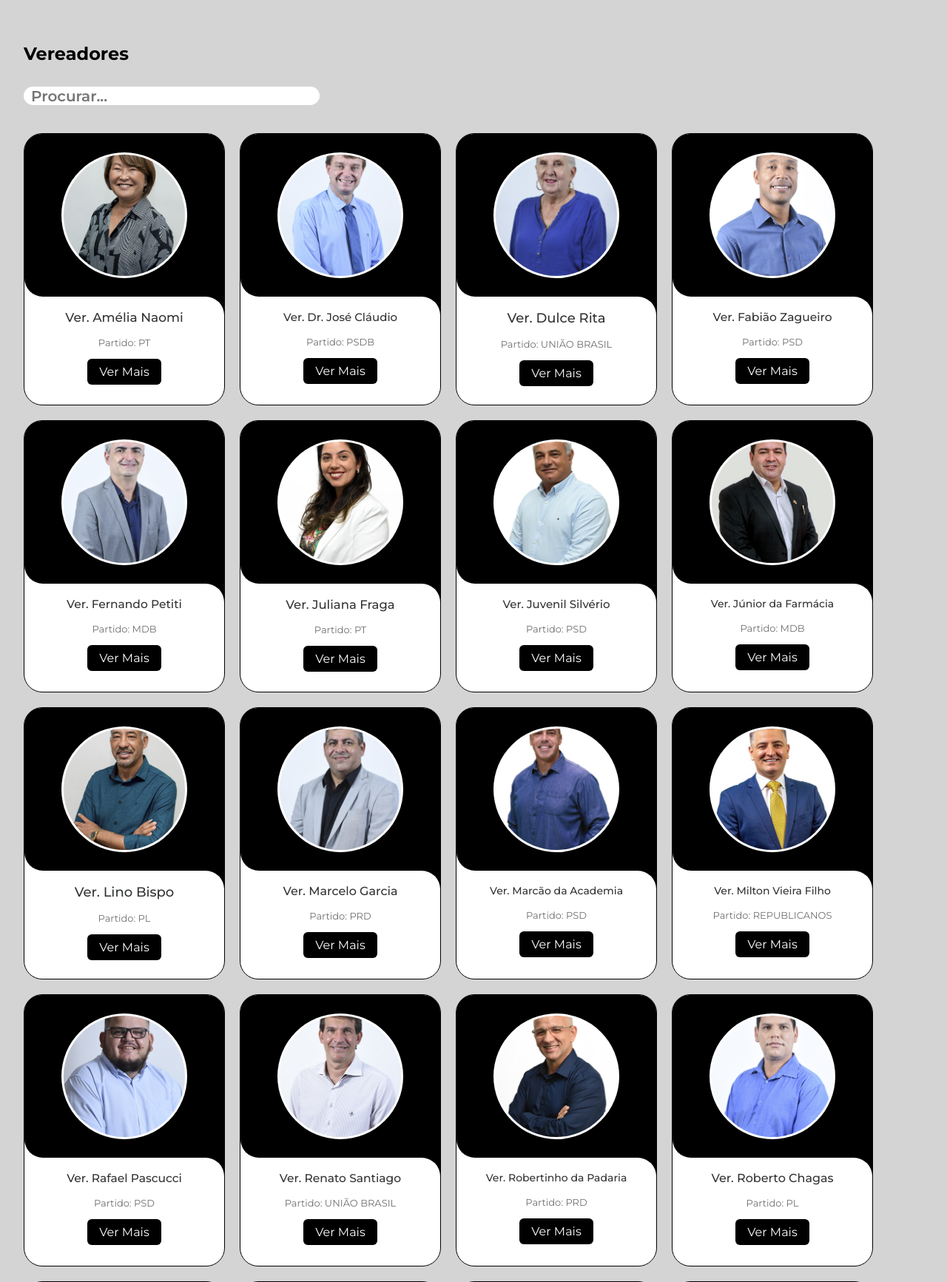
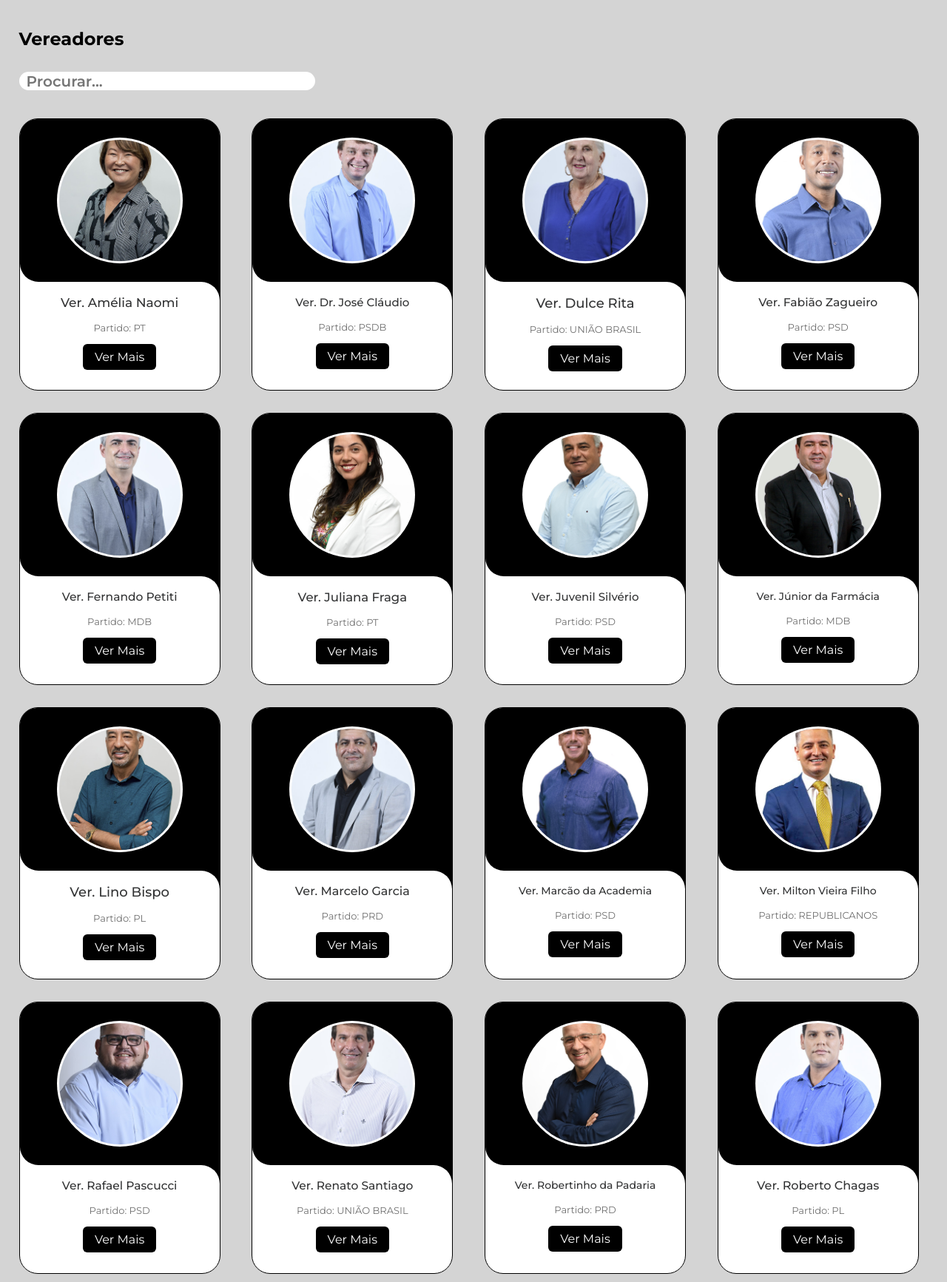
Before and after one commit to AgileKrakens/DemoQuerycy, a Flask app: page /pagina-politicos in a window 1280 px wide. Shown: the part 70-1803 px from the top of the page at 74% size. Run offline with Flask 3, Linux system fonts and the light colour scheme.

Commit message:
Fix card display method in politicos.html and update card search script

```diff
--- a/src/static/css/perfil.css
+++ b/src/static/css/perfil.css
@@ -30,7 +30,8 @@ body {
     text-align: center;
     padding: 20px;
     min-height: 100vh;
-    border-radius: 20px;
+    border-bottom-right-radius: 20px;
+    border-bottom-left-radius: 20px;
 }
 
 .sidebar .foto {
--- a/src/static/css/politicos.css
+++ b/src/static/css/politicos.css
@@ -5,43 +5,102 @@ body {
   overflow-x: hidden;
 }
 
-.flex-container{
+.flex-container {
   display: flex;
   max-width: 100%;
-  padding: 20px 0;
+  padding: 0 2% 5% 2%;
   flex-direction: column;
   justify-content: center;
   align-items: center;
 }
 
-.politicos{
+.politicos {
   min-width: 100%;
-  box-sizing: border-box;
+  align-self: center;
   display: flex;
   justify-content: center;
-  align-self: center;
-
+  align-items: center;
 }
 
-.resultados{
-  display: flex;
-  flex-wrap: wrap;
-  align-self: center;
-  gap: 20px;
+.resultados {
+  display: grid;
+  grid-template-columns: repeat(auto-fit, minmax(240px, 1fr));
+  gap: 30px;
   width: 100%;
-  padding-left: 2.5%;
 }
 
+/* Adiciona o estilo para quando os cards forem filtrados */
+.filtered {
+  display: flex;
+  justify-content: flex-start; /* Alinha os cards à esquerda */
+  flex-wrap: wrap; /* Permite que os cards quebrem linha */
+  gap: 10px; /* Reduz o espaçamento entre os cards */
+  padding-left: 0; /* Remove padding desnecessário */
+  padding-right: 0;
+}
+
+.filtered .card { /* Define a margem entre os cards */
+  flex-basis: calc(25% - 10px); /* Define a largura dos cards como 25% da linha */
+  max-width: 250px; /* Define a largura máxima para os cards */
+}
+
+@media screen and (max-width: 1100px) {
+  .filtered .card {
+    flex-basis: calc(33.33% - 10px); /* Ajuste para telas menores */
+  }
+}
+
+@media screen and (max-width: 768px) {
+  .filtered .card {
+    flex-basis: calc(50% - 10px); /* Ajuste para telas pequenas */
+  }
+}
+
+/* ===============FILTROS=============== */
+.sidebar {
+  display: flex;
+  height: 20vh;
+  min-width: 100%;
+  text-align: justify;
+  align-items: center;
+}
+
+.filtros {
+  display: flex;
+  flex-direction: column;
+  align-items: start;
+  width: 100%;
+  gap: 30px;
+}
+
+.filter-box {
+  font-size: 20px;
+  font-weight: 600;
+  width: 400px;
+  padding: 5px 40px 5px 10px;
+  border: none;
+  box-sizing: border-box;
+  height: 25px;
+  border-radius: 50px;
+}
+
+.no-results {
+  display: none;
+}
+
+/* ===============FILTROS-FIM=============== */
+
 /* ===============CARD=============== */
-.card{
-  background-color: #FFF ;
+.card {
+  background-color: #FFF;
   border-radius: 25px;
   width: 17rem;
   height: 23rem;
   border: solid 1px #000;
   box-shadow: #000;
 }
-.overlay{
+
+.overlay {
   position: absolute;
   height: 100%;
   width: 100%;
@@ -50,25 +109,29 @@ body {
   left: 0;
   top: 0;
 }
-.overlay::before, .overlay::after{
+
+.overlay::before,
+.overlay::after {
   content: '';
   position: absolute;
   right: 0;
   bottom: -40px;
   height: 40px;
   width: 40px;
+}
 
-}
-.overlay::before{
+.overlay::before {
   width: 39px;
   height: 41px;
   background-color: #000;
 }
-.overlay::after{
+
+.overlay::after {
   border-radius: 0 25px 0 0;
   background-color: #FFF;
 }
-.card-image{
+
+.card-image {
   background-color: #FFF;
   position: relative;
   height: 170px;
@@ -77,27 +140,28 @@ body {
   border-radius: 50%;
 }
 
-.card-image .card-img{
+.card-image .card-img {
   height: 100%;
   width: 100%;
   object-fit: cover;
   border-radius: 50%;
 }
 
-.image-content, .card-content{
+.image-content,
+.card-content {
   display: flex;
   flex-direction: column;
   align-items: center;
   padding: 12px 15px;
 }
-.image-content{
+
+.image-content {
   padding: 25px 0;
   row-gap: 5px;
   position: relative;
-
 }
 
-.name{
+.name {
   font-size: 18px;
   font-weight: 500;
   color: #323334;
@@ -106,14 +170,14 @@ body {
   text-wrap: wrap;
 }
 
-.descricao{
+.descricao {
   font-size: 13px;
   color: #707070;
   text-align: center;
   padding-top: 10px;
 }
 
-.button{
+.button {
   border: none;
   font-size: 16px;
   color: white;
@@ -125,72 +189,48 @@ body {
   transition: all 0.3 ease;
 }
 
-.button:hover{
+.button:hover {
   background: #575757;
 }
 /* ===============CARD-FIM=============== */
 
-/* ===============FILTROS===============*/
-.sidebar{
-  display: flex;
-  height: 20vh;
-  min-width: 100dvw;
-  text-align: justify;
-  align-items: center;
-  padding-left: 2.5%;
-}
-
-.filtros{
-  display: flex;
-  flex-direction: column;
-  align-items: start;
-  width: 100%;
-  gap: 30px;
-}
-.filter-box{
-  font-size: 20px;
-  font-weight: 600;
-  width: 400px;
-  padding: 5px 40px 5px 10px;
-  border: none;
-  box-sizing: border-box;
-  height: 25px;
-  border-radius: 50px;
-
-}
-
-.no-results{
-  display: none;
-}
-
-/* ===============FILTROS-FIM===============*/
-
-@media screen and (max-width:1100px){
-  .resultados{
+/* Media Queries para ajustes responsivos */
+@media screen and (max-width: 1100px) {
+  .resultados {
     padding-left: 5%;
     width: 100%;
   }
-  .filtros{
+
+  .filtros {
     padding-left: 2.5%;
   }
+}
 
-}
-@media screen and (max-width: 768px){
-  .sidebar, .filtros, .resultados{
+@media screen and (max-width: 768px) {
+  .sidebar,
+  .filtros,
+  .resultados {
     padding: 0;
   }
-  .filter-box{
+
+  .filter-box {
     width: 70vw;
   }
-  .sidebar{
+
+  .sidebar {
     justify-content: center;
   }
-  .filtros{
+
+  .filtros {
     justify-content: center;
     align-items: center;
     width: 70vw;
   }
-  .resultados{
+
+  .resultados {
+    display: flex;
     justify-content: center;
+    align-items: center;
+    flex-wrap: wrap;
   }
 }
--- a/src/static/javascript/search.js
+++ b/src/static/javascript/search.js
@@ -2,21 +2,40 @@ document.addEventListener("DOMContentLoaded", () => {
     const filterBox = document.querySelector(".filter-box");
     const cards = document.querySelectorAll(".card");
     const noResultsMessage = document.querySelector(".no-results");
+    const resultados = document.querySelector(".resultados");
 
     filterBox.addEventListener("input", (event) => {
         const searchText = event.target.value.toLowerCase().normalize("NFD").replace(/[\u0300-\u036f]/g, "");
+
+        // Se a barra de pesquisa estiver vazia, remova a classe 'filtered' e mostre todos os cards
+        if (searchText.trim() === "") {
+            resultados.classList.remove("filtered");
+            cards.forEach(card => {
+                card.style.display = "inline"; // Exibe todos os cards
+            });
+            noResultsMessage.style.display = "none"; // Oculta a mensagem de 'sem resultados'
+            return; // Sai do evento, pois não há mais nada a fazer
+        }
+
         let hasResults = false;
 
         cards.forEach(card => {
             const name = card.querySelector(".name").textContent.toLowerCase().normalize("NFD").replace(/[\u0300-\u036f]/g, "");
             const descricao = card.querySelector(".descricao").textContent.toLowerCase().normalize("NFD").replace(/[\u0300-\u036f]/g, "");
             if (name.includes(searchText) || descricao.includes(searchText)) {
-                card.style.display = "block"; // Exibe o card
+                card.style.display = "inline"; // Exibe o card
                 hasResults = true;
             } else {
-                card.style.display = "none";  // Oculta o card
+                card.style.display = "none"; // Oculta o card
             }
         });
+
+        // Se há resultados, adicione a classe 'filtered' ao container; caso contrário, remova
+        if (hasResults) {
+            resultados.classList.add("filtered");
+        } else {
+            resultados.classList.remove("filtered");
+        }
 
         noResultsMessage.style.display = hasResults ? "none" : "block";
     });
--- a/src/templates/politicos.html
+++ b/src/templates/politicos.html
@@ -17,7 +17,6 @@
         </aside>
 
         <!-- Cards dos políticos -->
-        <div class="politicos">
             <div class="resultados">
                 {% for politico in politicos %}
                     <div class="card">
@@ -40,9 +39,8 @@
                     </div>
                 {% endfor %}
                 <div class="no-results">
-                    <p>Nenhum vereador encontrado</p>
+                    <p>Nenhum vereador encontrado.</p>
                 </div>
             </div>
-        </div>
     </section>
 {% endblock %}
```
